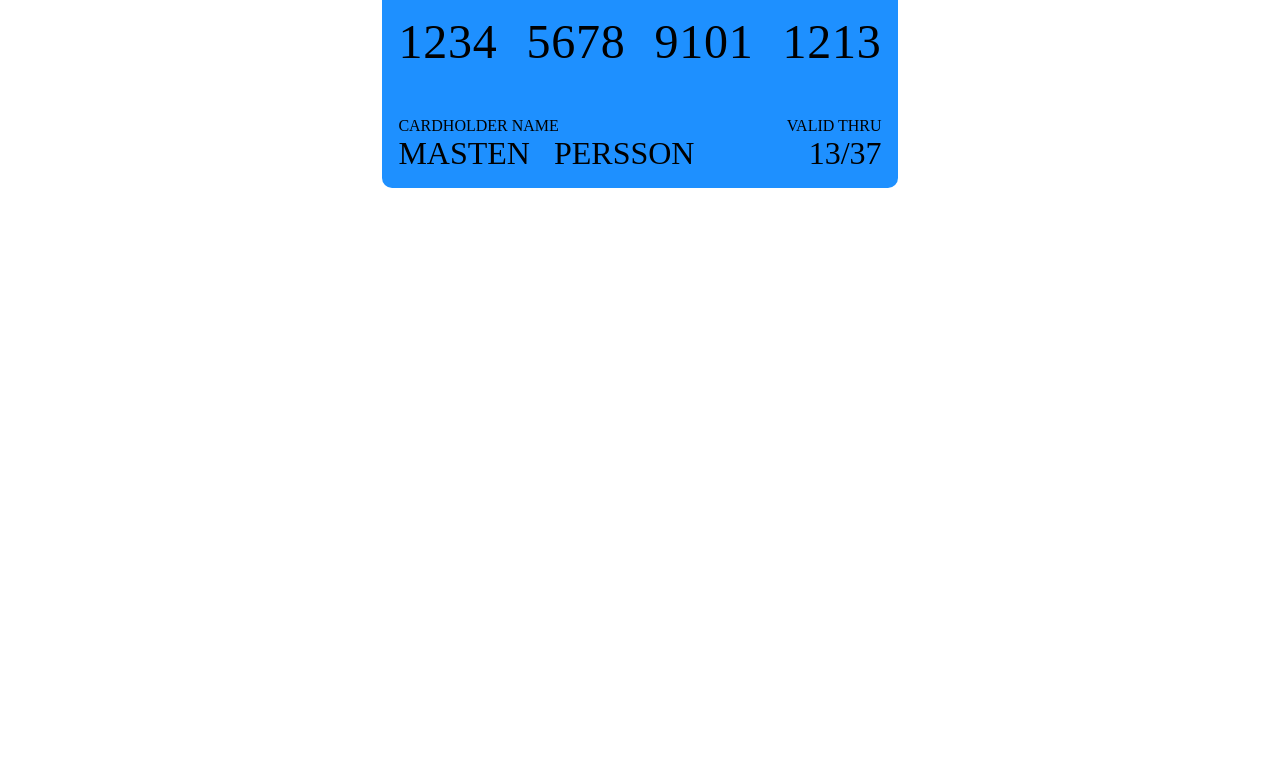
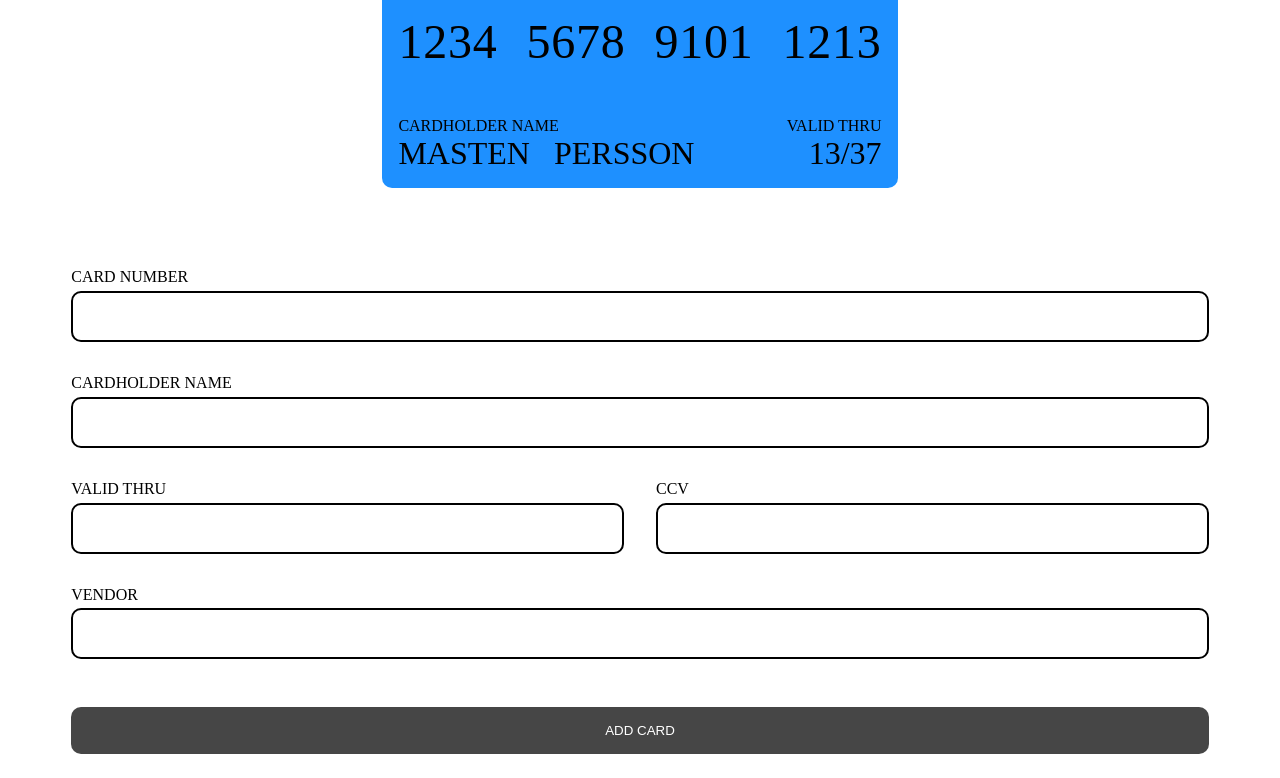
Before and after one commit to Ringoarena/vue-e-wallet, a Vue app: page /addcard in a window 1280 px wide. Shown: the part 290-1068 px from the top of the page. Before the commit the page ends 800 px from the top, so only its background shows below. Built offline with nearby package versions, Linux system fonts and the light colour scheme.

Commit message:
styled form, width-settings not complete

```diff
--- a/src/components/Card.vue
+++ b/src/components/Card.vue
@@ -1,10 +1,10 @@
 <template>
   <article>
     <div class="chip">
-      <img src="../assets/chip-dark.svg" alt="">
+      <img src="../assets/chip-dark.svg" alt />
     </div>
-    <div class="vendor" >
-      <img src="../assets/vendor-bitcoin.svg" alt="">
+    <div class="vendor">
+      <img src="../assets/vendor-bitcoin.svg" alt />
     </div>
     <div class="num">
       <p>1234 5678 9101 1213</p>
@@ -21,9 +21,7 @@
 </template>
 
 <script>
-export default {
-
-}
+export default {};
 </script>
 
 <style lang="scss" scoped>
@@ -33,8 +31,8 @@ article {
   padding: 1rem;
 
   display: grid;
-    grid-template-columns: repeat(4, 1fr);
-    grid-template-rows: repeat(3, auto);
+  // grid-template-columns: repeat(4, 1fr);
+  // grid-template-rows: repeat(3, auto);
   grid-template-areas:
     "chip . . vendor"
     "num num num num"
@@ -86,6 +84,5 @@ article {
       font-size: 2rem;
     }
   }
-
 }
 </style>
--- a/src/components/CardForm.vue
+++ b/src/components/CardForm.vue
@@ -1,7 +1,30 @@
 <template>
-  <section>
+  <article>
+    <div class="num">
+      <p>CARD NUMBER</p>
+      <input type="text">
+    </div>
+    <div class="name-section">
+      <p>CARDHOLDER NAME</p>
+      <input type="text">
+    </div>
+    <div class="expiry">
+      <p>VALID THRU</p>
+      <input type="text">
+    </div>
+    <div class="ccv">
+      <p>CCV</p>
+      <input type="text">
+    </div>
+    <div class="vendor">
+      <p>VENDOR</p>
+      <input type="text">
+    </div>
+    <div class="submit">
+      <button>ADD CARD</button>
+    </div>
 
-  </section>
+  </article>
 </template>
 
 <script>
@@ -11,5 +34,60 @@ export default {
 </script>
 
 <style lang="scss" scoped>
+article {
+  // border: 1px solid red;
+  width: 90%;
+
+  margin-top: 5rem;
+  display: grid;
+  column-gap: 2rem;
+  row-gap: 2rem;
+  grid-template-areas:
+  "num num"
+  "name name"
+  "expiry ccv"
+  "vendor vendor"
+  "submit submit";
+  p {
+    margin: 0 0 0.3rem 0;
+  }
+  input {
+    padding: 1rem;
+    border-radius: 10px;
+    border: 2px solid black;
+    box-sizing: border-box;
+    width: 100%;
+  }
+  .num {
+    grid-area: num;
+    input {
+
+    }
+  }
+  .name-section {
+    grid-area: name;
+  }
+  .expiry {
+    grid-area: expiry;
+  }
+  .ccv {
+    grid-area: ccv;
+  }
+  .vendor {
+    grid-area: vendor;
+  }
+  .submit {
+    grid-area: submit;
+    button {
+      margin: 1rem 0;
+      width: 100%;
+      border: none;
+      border-radius: 10px;
+      padding: 1rem;
+      background-color: rgb(70, 70, 70);
+      color: white;
+    }
+  }
+}
 
 </style>
```
Lines whose indentation alone changed are shown as unchanged.
